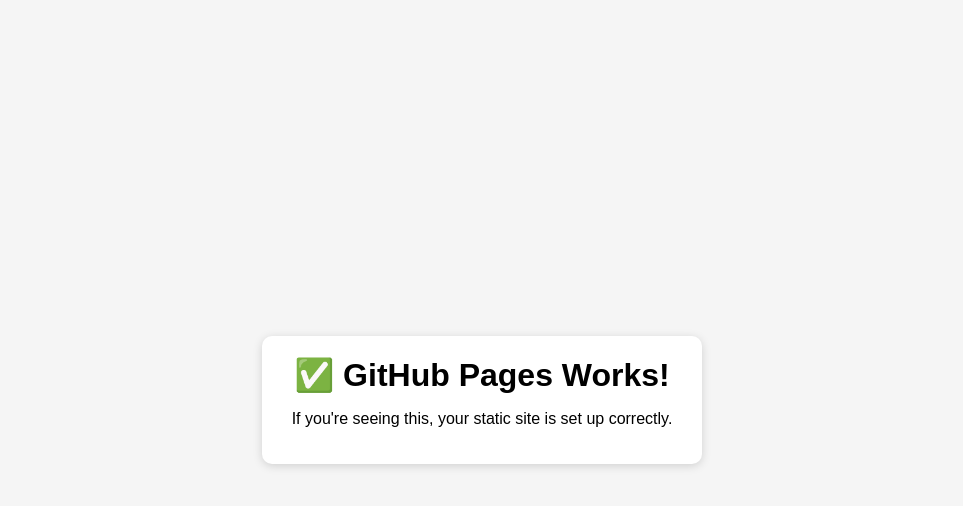
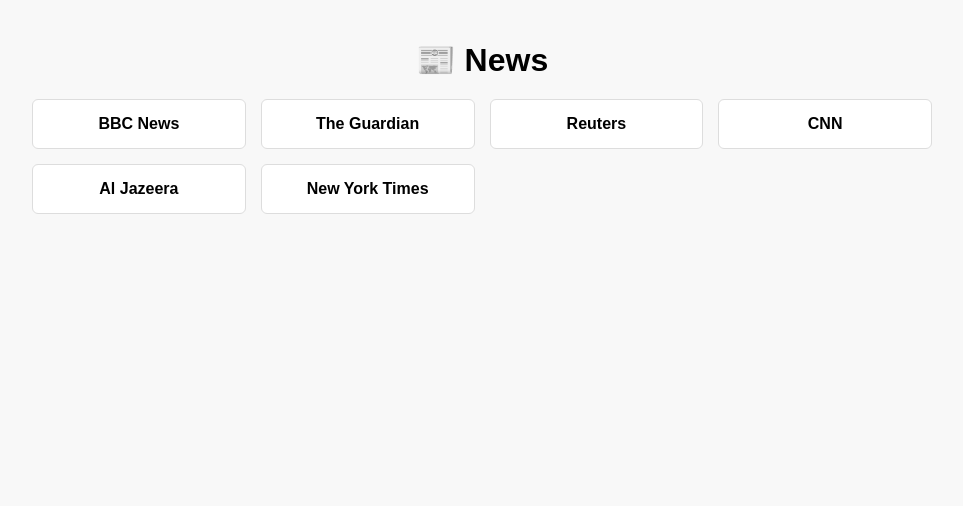
Before and after one commit to fmerizzi/homepage, a plain HTML site: page index.html in a window 1280 px wide. Shown: the whole page, without its empty margins (158-1121 px from the left). Drawn offline with Linux system fonts and the light colour scheme.

Commit message:
Update index.html

```diff
--- a/index.html
+++ b/index.html
@@ -3,33 +3,57 @@
 <head>
     <meta charset="UTF-8">
     <meta name="viewport" content="width=device-width, initial-scale=1.0">
-    <title>GitHub Pages Test</title>
+    <title>Newspaper Links</title>
     <style>
         body {
+            margin: 0;
+            padding: 20px;
             font-family: Arial, sans-serif;
-            background: #f5f5f5;
-            display: flex;
-            justify-content: center;
-            align-items: center;
-            height: 100vh;
-            margin: 0;
+            background: #f8f8f8;
         }
-        .card {
+
+        h1 {
+            text-align: center;
+            margin-bottom: 20px;
+        }
+
+        .grid {
+            display: grid;
+            grid-template-columns: repeat(auto-fill, minmax(200px, 1fr));
+            gap: 15px;
+            max-width: 900px;
+            margin: 0 auto;
+        }
+
+        a {
+            display: block;
             background: white;
-            padding: 20px 30px;
-            border-radius: 10px;
-            box-shadow: 0 2px 10px rgba(0,0,0,0.15);
+            padding: 15px;
             text-align: center;
+            border-radius: 6px;
+            text-decoration: none;
+            color: black;
+            font-weight: bold;
+            border: 1px solid #ddd;
         }
-        h1 {
-            margin: 0 0 10px;
+
+        a:hover {
+            background: #e9e9e9;
         }
     </style>
 </head>
 <body>
-    <div class="card">
-        <h1>✅ GitHub Pages Works!</h1>
-        <p>If you're seeing this, your static site is set up correctly.</p>
+
+    <h1>📰 News</h1>
+
+    <div class="grid">
+        <a href="https://www.bbc.com" target="_blank">BBC News</a>
+        <a href="https://www.theguardian.com" target="_blank">The Guardian</a>
+        <a href="https://www.reuters.com" target="_blank">Reuters</a>
+        <a href="https://www.cnn.com" target="_blank">CNN</a>
+        <a href="https://www.aljazeera.com" target="_blank">Al Jazeera</a>
+        <a href="https://www.nytimes.com" target="_blank">New York Times</a>
     </div>
+
 </body>
 </html>
```
